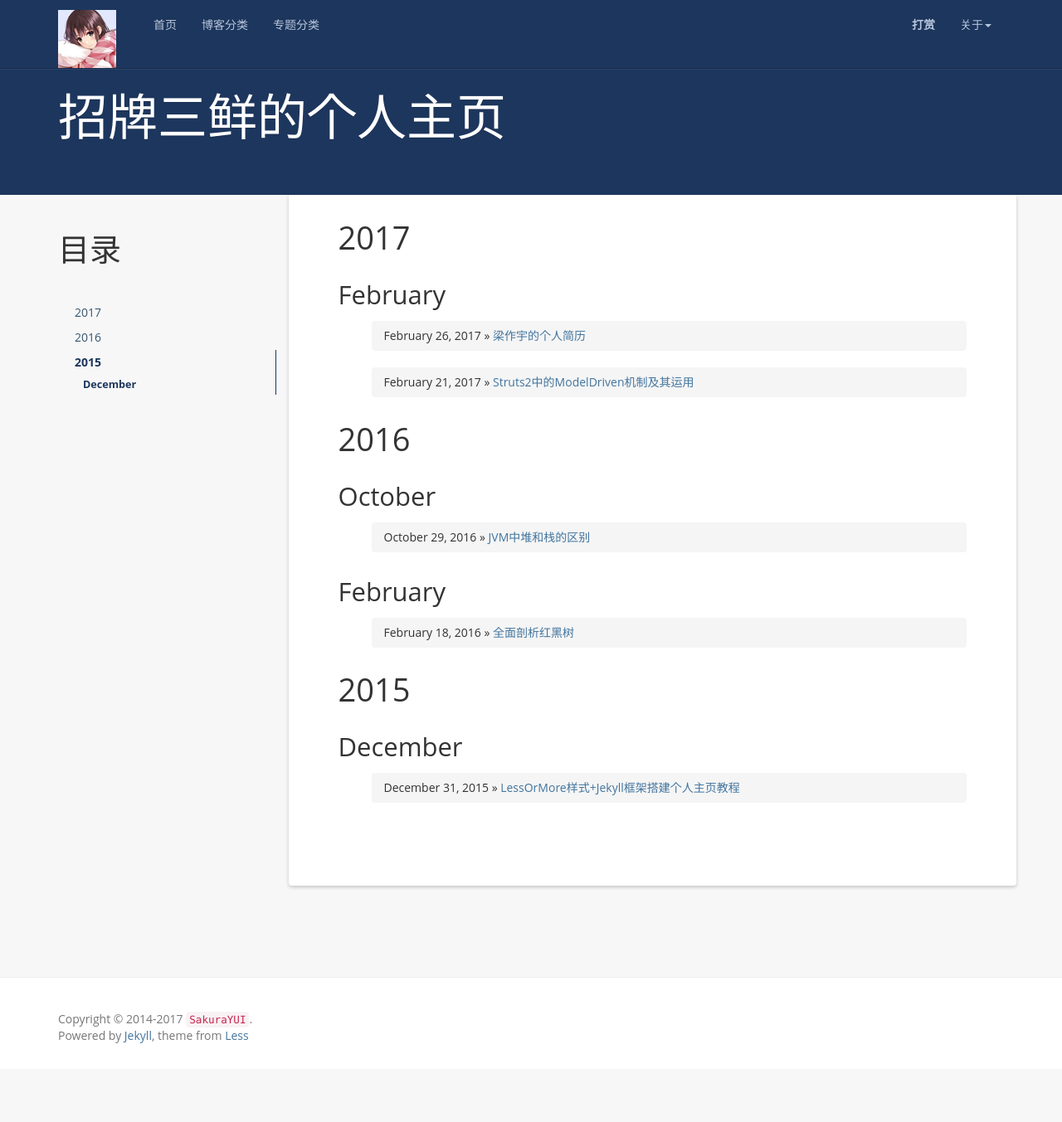
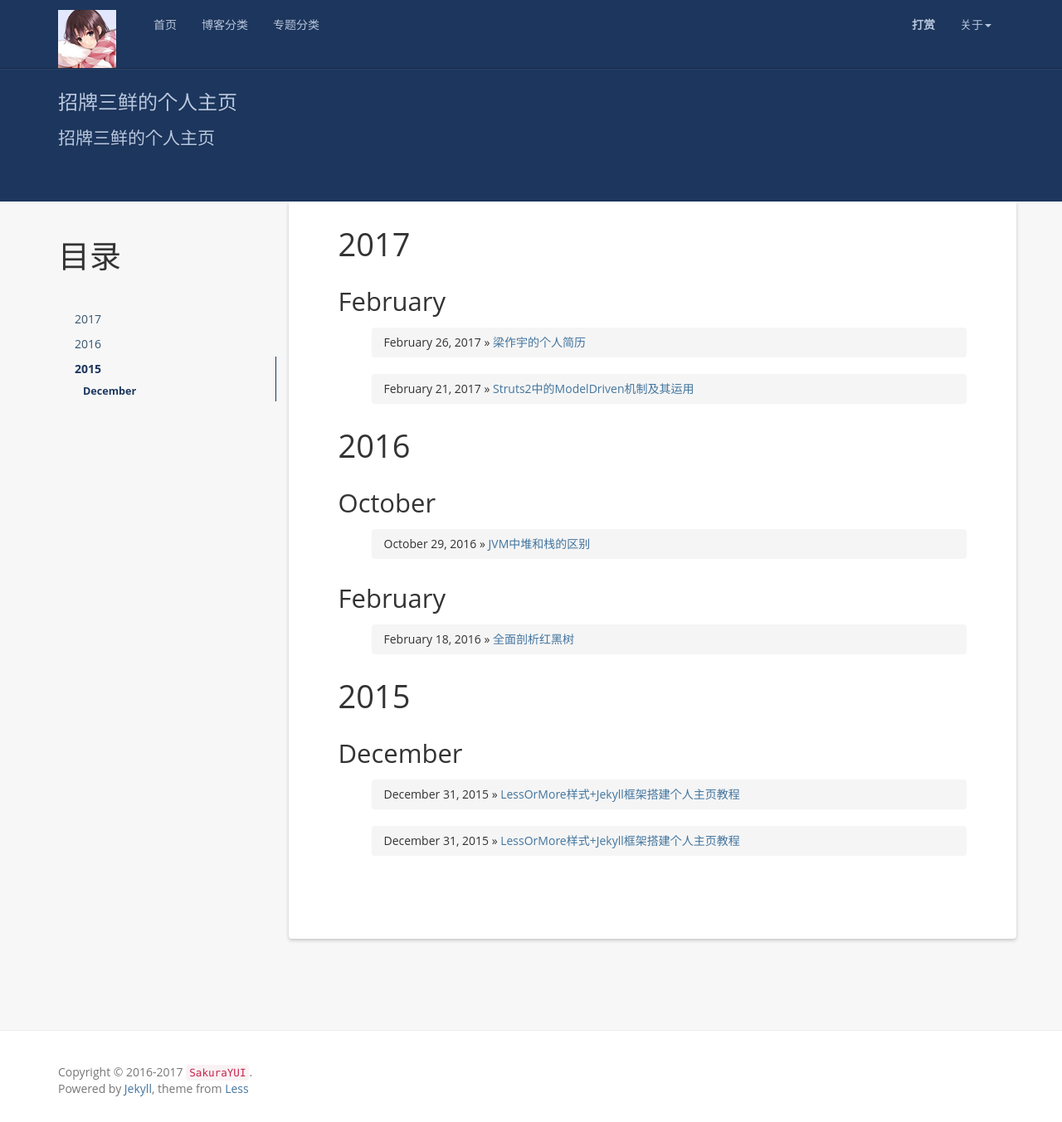
Before and after one commit to SakuraYUI/blog, a Jekyll site: the page built from index.html, in a window 1280 px wide and 1353 px high. Shown: the whole window at 83% size. Built offline with Jekyll 4.4.1, drawn with Linux system fonts in a browser that asks for light colours; nearby versions of some CDN libraries; the list of posts is cut into pages by our own code; comment, search, counter and statistics services are not loaded; some of the changed lines change nothing that is shown.

Commit message:
blog 1.07

````diff
--- a/_config.yml
+++ b/_config.yml
@@ -6,10 +6,10 @@
 resume_site: https://github.com/SakuraYUI/
 github: https://github.com/SakuraYUI/
 baseurl: ""
-description:
+description: 招牌三鲜的个人主页
 meta_description: 招牌三鲜的个人主页
 motto: 苟利国家生死以，岂因祸福避趋之
-banner: none
+banner: 招牌三鲜的个人主页
 
 #permalink: /:categories/:year/:month/:day/:title/
 permalink: /:year/:month/:day/:title/
--- a/_includes/docs_header.html
+++ b/_includes/docs_header.html
@@ -5,9 +5,9 @@
 		    <h1>{{ page.title }}</h1>
 		    <p>Post on {{ page.date | date: "%b %d, %Y" }} by <a href="/about">{{ site.author }}</a></p>
 		-->
-		    <h1>{{ site.motto }}</h1>
+		    <h3>{{ site.motto }}</h3>
     {% else %}
-	    <h1>{{ site.name }}</h1>
+	    <h3>{{ site.name }}</h3>
 	    <p>{{ site.description }}</p>
     {% endif %}
   </div>
--- a/_includes/footer.html
+++ b/_includes/footer.html
@@ -1,6 +1,6 @@
 <footer class="footer" role="contentinfo">
 	<div class="container">
-		<p class="copyright">Copyright &copy; 2014-{{ site.time | date: '%Y' }} <a href="{{site.resume_site}}"><code>{{ site.author }}</code></a>.</p>
+		<p class="copyright">Copyright &copy; 2016-{{ site.time | date: '%Y' }} <a href="{{site.resume_site}}"><code>{{ site.author }}</code></a>.</p>
 		<p>Powered by <a href="http://jekyllrb.com">Jekyll</a>, theme from <a href="http://lesscss.cn/">Less</a></p>
 	</div>
 </footer>
--- /dev/null
+++ b/_posts/2016-08-27-how-to-use-this-jekyll-theme.md
@@ -0,0 +1,125 @@
+---
+layout: post
+title:  LessOrMore样式+Jekyll框架搭建个人主页教程
+date:   2016-01-01 01:00:00 +0800
+categories: 文章
+tag: 教程
+---
+
+* content
+{:toc}
+
+
+致谢
+====================================
++ 感谢[Less官网](http://lesscss.cn/)的样式，本Jekyll框架的样式都是基于Less官网的样式直接拷贝过来的。只是重构了JS，并且加入了Jekyll语法而已。
++ 感谢[Github](https://github.com/)提供的代码维护和发布平台
++ 感谢[Jekyll](https://jekyllrb.com/)团队做出如此优秀的产品
++ 感谢[Solar](https://github.com/mattvh/solar-theme-jekyll)的原作者[Matt Harzewski](http://www.webmaster-source.com/)
++ 感谢[luoyan35714](http://www.hifreud.com/Resume.io/)，提供此模板
+
+
+使用
+====================================
+
+下载
+------------------------------------
+
+使用git从[LessOrMore](https://github.com/luoyan35714/LessOrMore.git)主页下载项目
+
+{% highlight bash %}
+git clone https://github.com/luoyan35714/LessOrMore.git
+{% endhighlight %}
+
+配置
+------------------------------------
+
+`LessOrMore`项目需要配置的只有一个文件`_config.yml`，打开之后按照如下进行配置。
+
+> 特别注意`baseurl`的配置。如果是`***.github.io`项目，不修改为空''的话，会导致JS,CSS等静态资源无法找到的错误
+
+{% highlight bash %}
+name: 博客名称
+email: 邮箱地址
+author: 作者名
+url: 个人网站
+### baseurl修改为项目名，如果项目是'***.github.io'，则设置为空''
+baseurl: "/LessOrMore"
+resume_site: 个人简历网站
+github: github地址
+github_username: github用户名称
+FB:
+  comments :
+    provider : duoshuo
+    duoshuo:
+        short_name : 多说账户
+    disqus :
+        short_name : Disqus账户
+{% endhighlight %}
+
+如何写文章
+------------------------------------
+
+在`LessOrMore/_posts`目录下新建一个文件，可以创建文件夹并在文件夹中添加文件，方便维护。在新建文件中粘贴如下信息，并修改以下的`titile`,`date`,`categories`,`tag`的相关信息，添加`* content {:toc}`为目录相关信息，在进行正文书写前需要在目录和正文之间输入至少2行空行。然后按照正常的Markdown语法书写正文。
+
+{% highlight bash %}
+---
+layout: post
+#标题配置
+title:  标题
+#时间配置
+date:   2016-08-27 01:08:00 +0800
+#大类配置
+categories: 类别
+#小类配置
+tag: 教程
+---
+
+* content
+{:toc}
+
+
+正文。
+{% endhighlight %}
+
+添加评论
+------------------------------------
+```bash
+<!-- 多说评论框 start -->
+    <div class="ds-thread" data-thread-key="请将此处替换成文章在你的站点中的ID" data-title="请替换成文章的标题" data-url="请替换成文章的网址"></div>
+<!-- 多说评论框 end -->
+<!-- 多说公共JS代码 start (一个网页只需插入一次) -->
+<script type="text/javascript">
+var duoshuoQuery = {short_name:"windflurry940421"};
+    (function() {
+        var ds = document.createElement('script');
+        ds.type = 'text/javascript';ds.async = true;
+        ds.src = (document.location.protocol == 'https:' ? 'https:' : 'http:') + '//static.duoshuo.com/embed.js';
+        ds.charset = 'UTF-8';
+        (document.getElementsByTagName('head')[0]
+         || document.getElementsByTagName('body')[0]).appendChild(ds);
+    })();
+    </script>
+<!-- 多说公共JS代码 end -->
+```
+
+执行
+------------------------------------
+
+{% highlight bash %}
+jekyll server
+{% endhighlight %}
+
+效果
+------------------------------------
+打开浏览器并输入URL`http://localhost:4000/`,回车。
+
+
+原作者序
+====================================
+
+很明显，我在重复造轮子。在13年接触到GIT，14年末接触到Jekyll，然后搭建了自己的博客，当时是选用了[JekyllThemes](http://jekyllthemes.org/)上的[Solar](https://github.com/mattvh/solar-theme-jekyll)主题，一直到现在。不过中间一直感觉页面风格还是偏暗，阅读不方便。并且有一些小的细节做的不是很好。在页面的跨平台浏览上有一些瑕疵。并且不区分一级标题和二级标题，导致没有重点强调。诸如此类，用了2年，用的越多，越发吃力，中间就一直在寻找新的能够让我一眼认定的主题。
+
+虽然设计好看的主题很多。但是真正适合拿来做博客的却不多。中间一直没有找到合适的主题。直到有一天看到Less官网的主题之后，豁然觉得这就是我的博客想要的样子。简单而又不平凡。所以就决定了要把博客迁移到这个主题，然后拿了两天晚上来把这个主题做出来。
+
+重复造了轮子，但是这个是迄今为止自己觉得最适合我的博客的轮子，所以是值得的！
````
